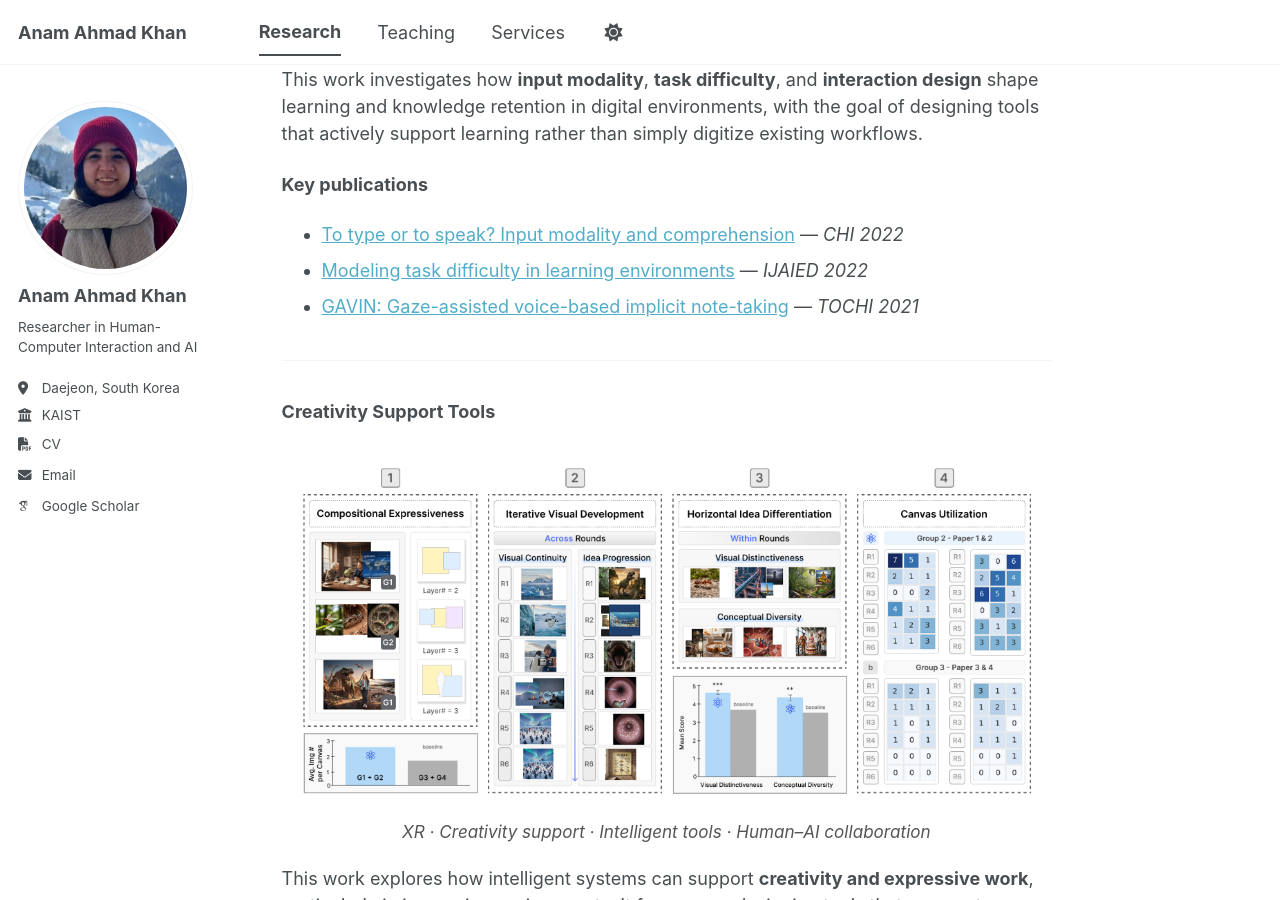
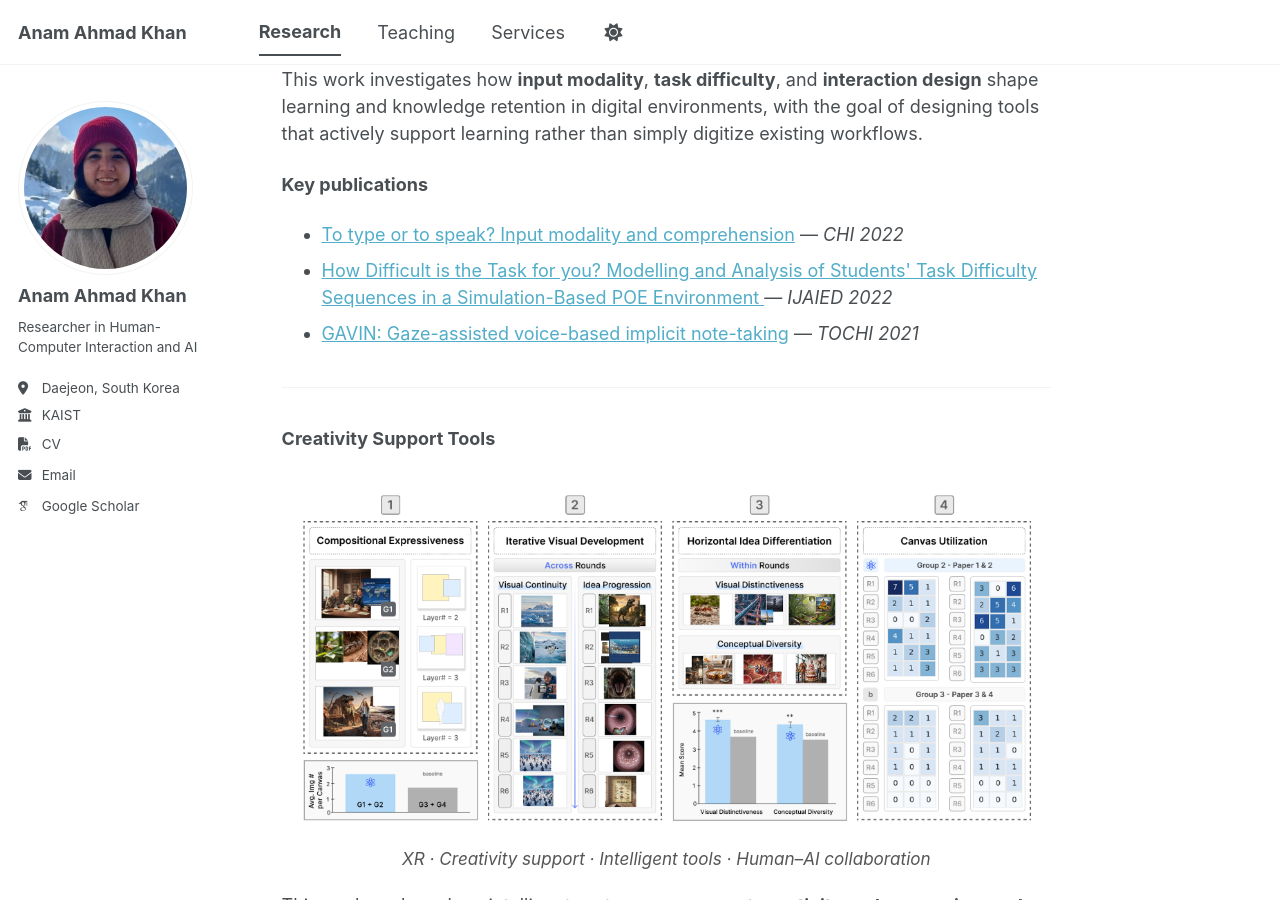
Before and after one commit to khananamahmad3-max/anamkhan.github.io, a Jekyll site: the page built from _pages/research.md, in a window 1280 px wide and 900 px high, scrolled down 1490 px. Built offline with Jekyll 4.4.1, drawn with Linux system fonts in a browser that asks for light colours; some web fonts are replaced; a script bundle is joined from its source files by our own code; library files that are not in the unit come from our copies.

Commit message:
Update research.md

```diff
--- a/_pages/research.md
+++ b/_pages/research.md
@@ -56,7 +56,8 @@ This work investigates how <strong>input modality</strong>, <strong>task difficu
 <p><strong>Key publications</strong></p>
 <ul>
   <li><a href="https://doi.org/10.1145/3491102.3501974">To type or to speak? Input modality and comprehension</a> — <em>CHI 2022</em></li>
-  <li><a href="https://doi.org/10.1007/s11423-021-10084-1">Modeling task difficulty in learning environments</a> — <em>IJAIED 2022</em></li>
+  <li><a href="https://doi.org/10.1007/s40593-021-00242-6">How Difficult is the Task for you? Modelling and Analysis of Students' Task Difficulty Sequences in a Simulation-Based POE Environment
+</a> — <em>IJAIED 2022</em></li>
   <li><a href="https://doi.org/10.1145/3453988">GAVIN: Gaze-assisted voice-based implicit note-taking</a> — <em>TOCHI 2021</em></li>
 </ul>
 
```
